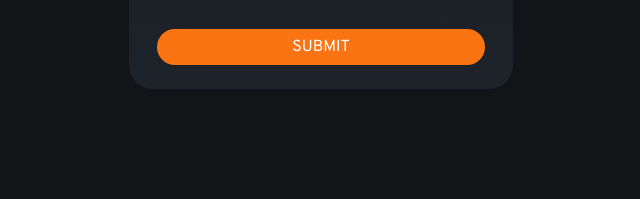
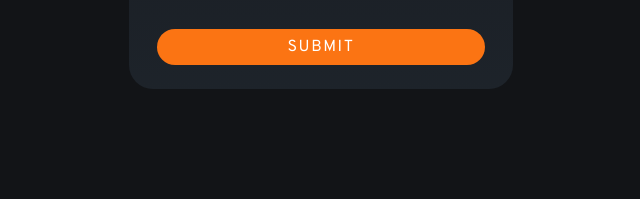
Before and after one commit to BerukB/interactive-rating-component, a website: page index.html in a window 1280 px wide. Shown: the part 473-672 px from the top of the page, 319-959 px from the left. Drawn offline with Linux system fonts and the light colour scheme.

Commit message:
added readme

```diff
--- a/index.html
+++ b/index.html
@@ -124,7 +124,7 @@
           <button
             id="rate-btn"
             type="submit"
-            class="flex-1 py-1.5 bg-orange text-white rounded-full hover:bg-white hover:text-orange "
+            class="flex-1 tracking-widest py-1.5 bg-orange text-white rounded-full hover:bg-white hover:text-orange "
           >
             SUBMIT
           </button>
```
Also changed, not shown: README-template.md (deleted), README.md, css/output.css, screenshots/desktop-rating-page.PNG (added), screenshots/desktop-thankyou-page.PNG (added), 1 other file.
